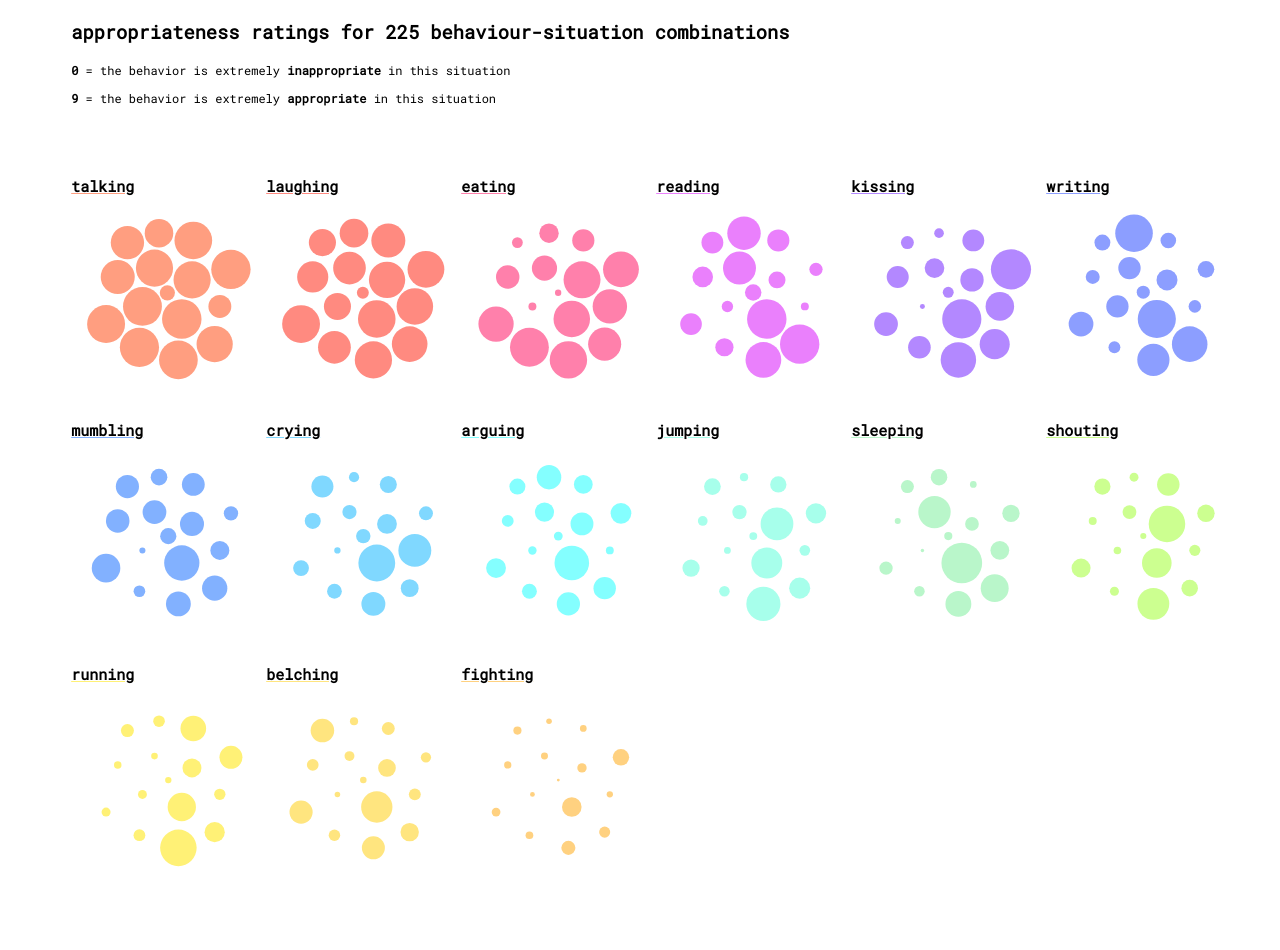
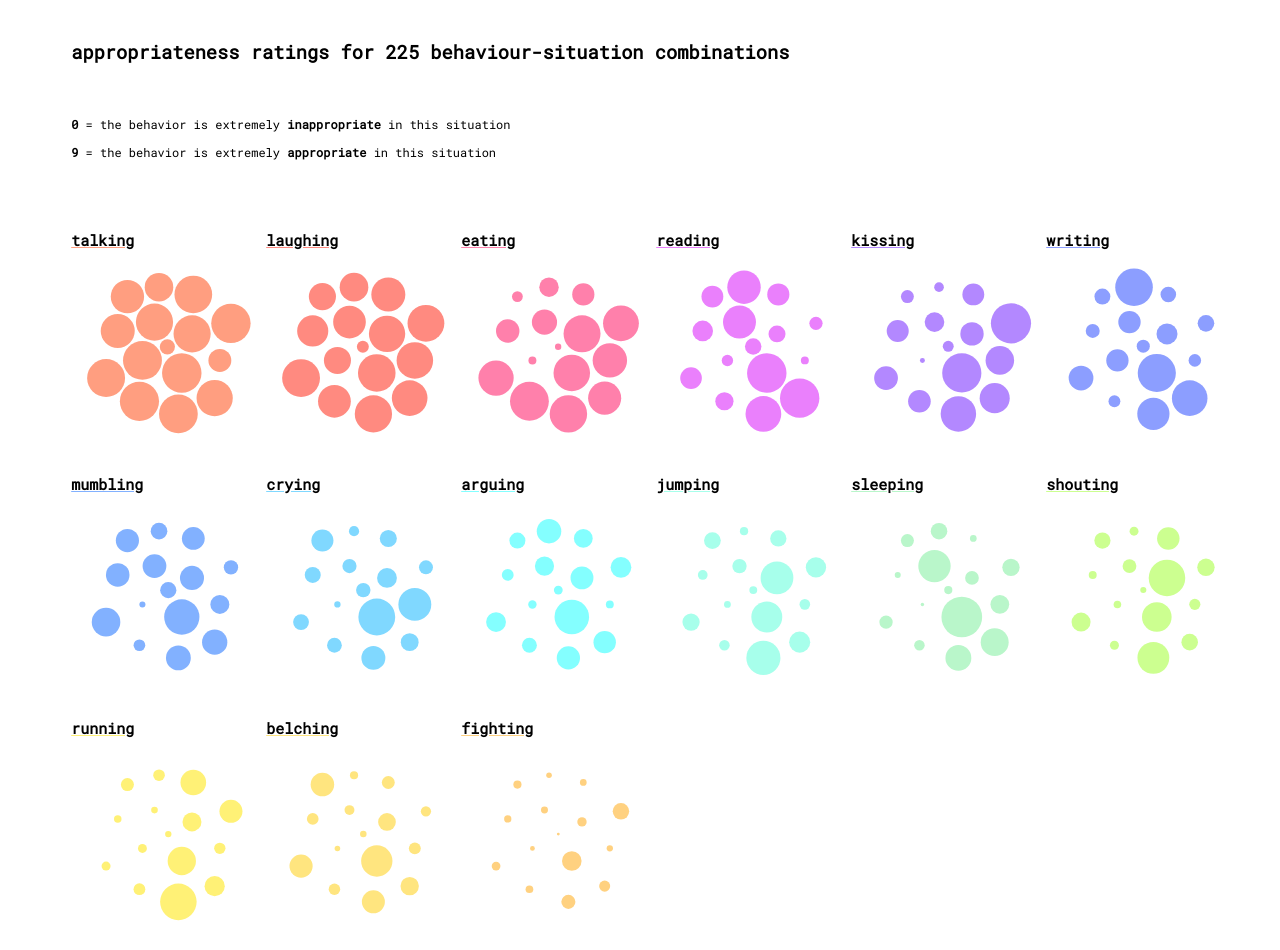
Before and after one commit to jaredrooprai/appropriate-behavior-visualization, a website: page docs/index.html in a window 1280 px wide. Before the commit the page ends 896 px from the top, so only its background shows below. Drawn offline with nearby package versions, Linux system fonts and the light colour scheme.

Commit message:
changed spacing

```diff
--- a/docs/app.css
+++ b/docs/app.css
@@ -1,6 +1,6 @@
 .title {
   font-family: "Roboto Mono", Times, serif;
-  padding-top: 0%;
+  padding-top: 1%;
   padding-left: 5%;
 }
 .title p{
```
Also changed, not shown: docs/index.html (+1 -0 lines).
